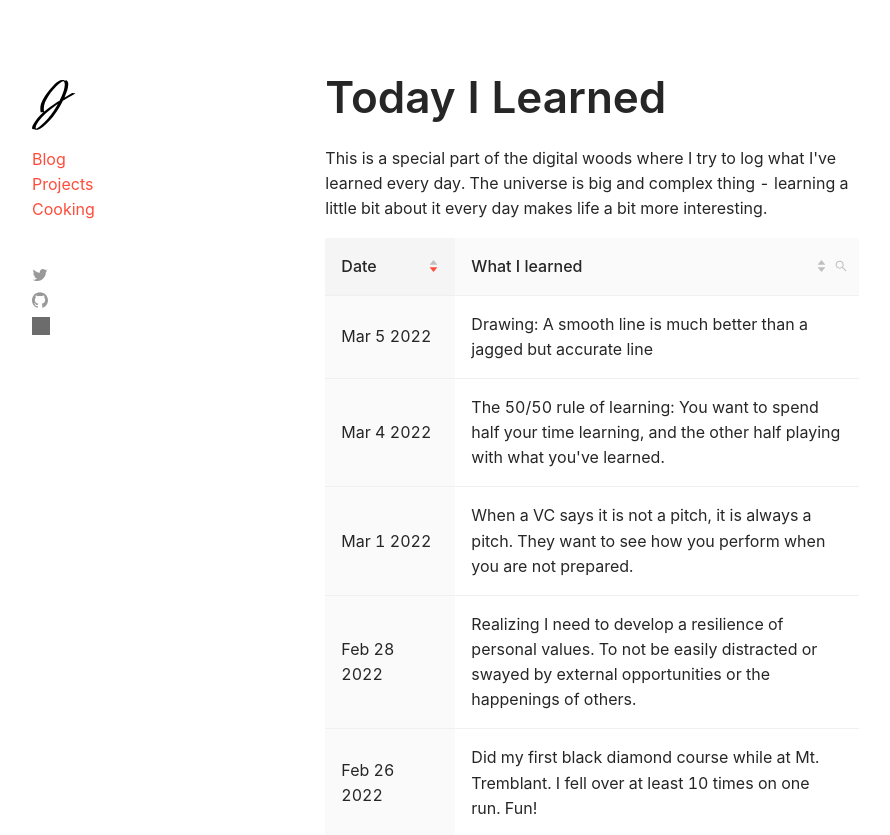
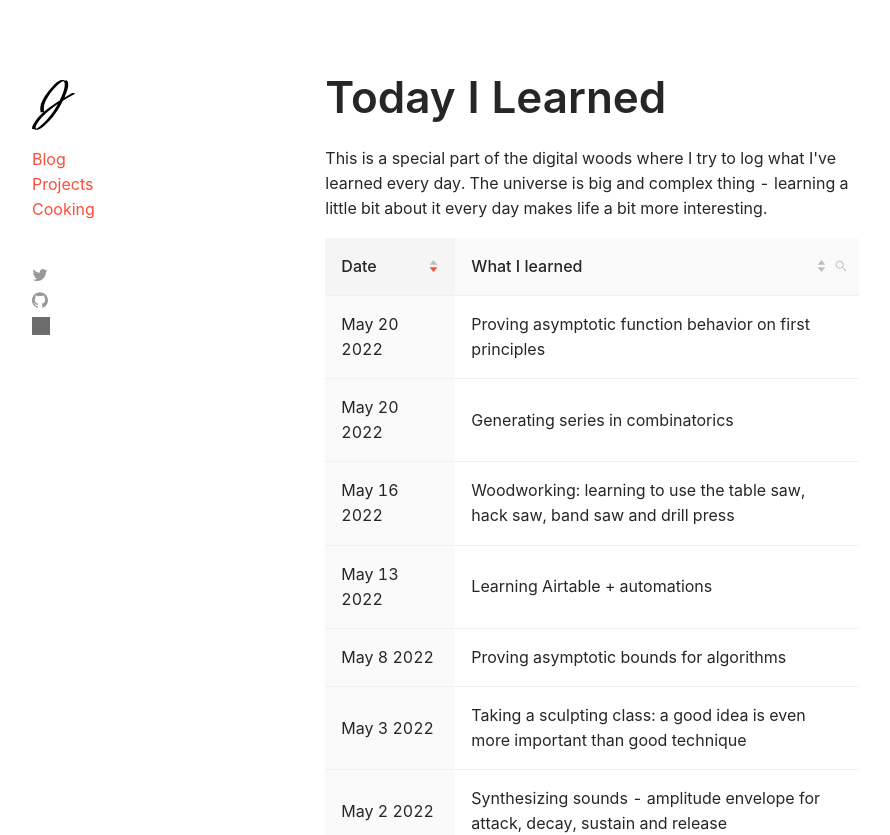
Before and after one commit to jonxuxu/website, a Next.js app: page /todayilearned in a window 1280 px wide. Shown: the top 835 px of the page, without its empty margins (48-938 px from the left). Built offline with nearby package versions, Linux system fonts and the light colour scheme; grey boxes are pictures that could not be loaded.

Commit message:
adding lessons

```diff
--- a/pages/blog/2022-05-21-resilience.mdx
+++ b/pages/blog/2022-05-21-resilience.mdx
@@ -1 +1 @@
-# Developing personal resilience
+# On developing personal resilience
--- a/pages/todayilearned/lessons.json
+++ b/pages/todayilearned/lessons.json
@@ -1054,5 +1054,101 @@
   {
     "date": 1646480837,
     "lesson": "Drawing: A smooth line is much better than a jagged but accurate line"
+  },
+  {
+    "date": 1646771650,
+    "lesson": "Social loafing - a individuals take less initiative in a large group than a small group"
+  },
+  {
+    "date": 1646858050,
+    "lesson": "Our sense of self is easily changed by social situations. Mindfulness helps us stay grounded in different situations"
+  },
+  {
+    "date":1646944450,
+    "lesson": "Attempting to get AWS to approve me to use a GPU vm"
+  },
+  {
+    "date":1647030850,
+    "lesson":"Spiritual materialism: The trap of taking pride in one's humility"
+  },
+  {
+    "date":1647372850,
+    "lesson": "Chord progressions: Songs make so much more sense now!"
+  },
+  {
+    "date":1647459250,
+    "lesson": "Dunbar's number: the limit of the relationships we can have in life"
+  },
+  {
+    "date":1647545650,
+    "lesson": "Affine transformations"
+  },
+  {
+    "date":1647632050,
+    "lesson": "Learning to use Ableton Live"
+  },
+  {
+    "date":1647718450,
+    "lesson": "Drawing ellipses"
+  },
+  {
+    "date":1647891250,
+    "lesson": "Suspended chords and syncopation"
+  },
+  {
+    "date":1647977650,
+    "lesson": "The fundamentals of mixing: foundation, pads, rhythm, lead, fills"
+  },
+  {
+    "date":1648150450,
+    "lesson": "HTML canvas global composite operations"
+  },
+  {
+    "date":1649446450,
+    "lesson": "Sampling: Recording my own sounds. Thinking about objects (what makes the sound) and exciters (what makes the object make sound)"
+  },
+  {
+    "date":1649619250,
+    "lesson": "Nicomachean ethics book 3: Our habits determine our character which determines our habits"
+  },
+  {
+    "date":1650310450,
+    "lesson": "You don't need to find that one thing that gives you passion - you can be passionate about different things at different times"
+  },
+  {
+    "date":1650569650,
+    "lesson": "Reverse engineering dalle2's api"
+  },
+  {
+    "date":1650656050,
+    "lesson": "Selenium - a toole for browser automation"
+  },
+  {
+    "date":1651520050,
+    "lesson": "Synthesizing sounds - amplitude envelope for attack, decay, sustain and release"
+  },
+  {
+    "date":1651606450,
+    "lesson": "Taking a sculpting class: a good idea is even more important than good technique"
+  },
+  {
+    "date":1652038450,
+    "lesson": "Proving asymptotic bounds for algorithms"
+  },
+  {
+    "date":1652470450,
+    "lesson": "Learning Airtable + automations"
+  },
+  {
+    "date":1652729650,
+    "lesson": "Woodworking: learning to use the table saw, hack saw, band saw and drill press"
+  },
+  {
+    "date":1653075250,
+    "lesson": "Proving asymptotic function behavior on first principles"
+  },
+  {
+    "date":1653075250,
+    "lesson": "Generating series in combinatorics"
   }
 ]
```
Also changed, not shown: pages/blog/2021-08-01-coziness.mdx (+5 -7 lines), 1 other file (tests, documents, lock files or other folders).
